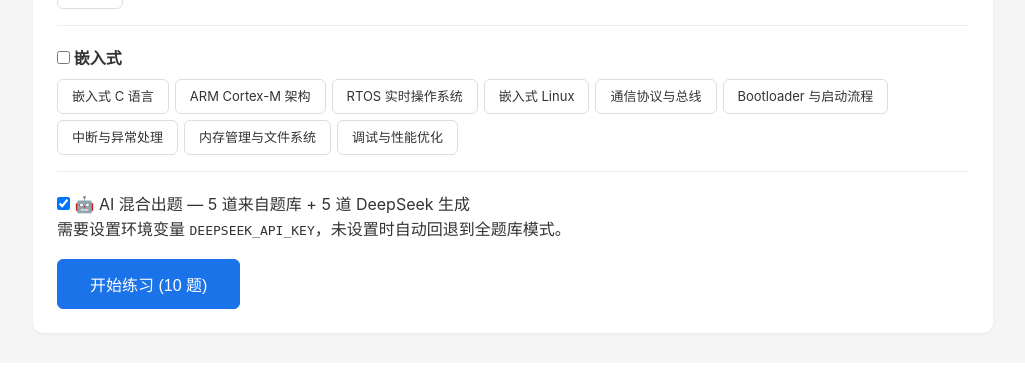
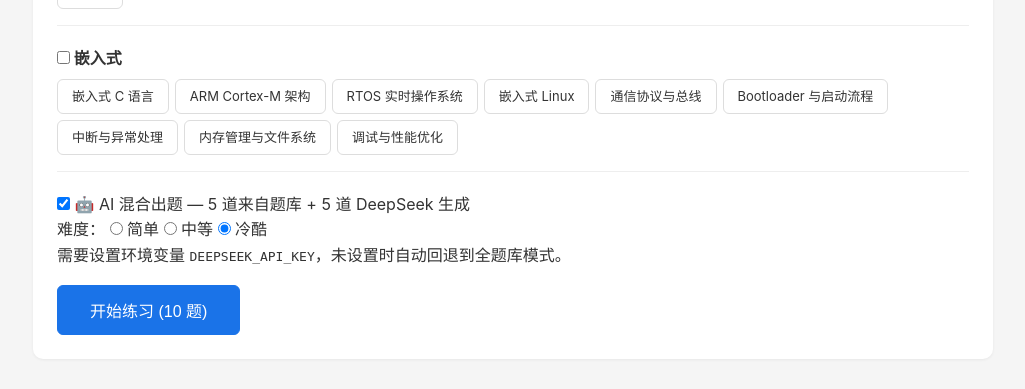
Before and after one commit to dj080808/toolset, a Flask app: page /skillset/practice in a window 1280 px wide. Shown: the part 1472-1861 px from the top of the page, without its empty margins (127-1152 px from the left). Before the commit the page ends 1807 px from the top, so only its background shows below. Run offline with Flask 3, Linux system fonts and the light colour scheme; data comes from the database, SQL or seed files in the repository.

Commit message:
增加出题难度

```diff
--- a/llm_utils.py
+++ b/llm_utils.py
@@ -25,17 +25,24 @@ def get_api_key():
     return ""
 
 
-def generate_questions(stack_names, count=5):
+def generate_questions(stack_names, count=5, difficulty="senior"):
     api_key = get_api_key()
     if not api_key:
         return [], {}
 
+    difficulty_prompts = {
+        "junior": "面向初级工程师（1-2年经验）。题目侧重基础概念、常用API、基本配置。答案要简单直接。",
+        "mid": "面向中级工程师（3-5年经验）。题目侧重原理理解、源码分析、性能调优。答案要有深度。",
+        "senior": "面向高级工程师（5年+经验）。题目侧重架构设计、底层原理、故障排查、技术选型。答案要有体系化思维和面试金句。",
+    }
+
     stacks_str = "、".join(stack_names)
+    diff_req = difficulty_prompts.get(difficulty, difficulty_prompts["senior"])
     prompt = f"""你是资深后端面试官。为以下技术栈生成{count}道面试题。
 
 技术栈: {stacks_str}
+{diff_req}
 
-要求: 题目有深度，答案包含核心知识点和面试金句。
 输出纯 JSON: {{"questions":[{{"title":"题目","answer":"答案"}}]}}"""
 
     try:
--- a/templates/skillset/practice_select.html
+++ b/templates/skillset/practice_select.html
@@ -39,6 +39,12 @@
                 <input type="checkbox" name="use_ai" value="1" checked>
                 🤖 AI 混合出题 — 5 道来自题库 + 5 道 DeepSeek 生成
             </label>
+            <div class="ai-difficulty">
+                <span>难度：</span>
+                <label><input type="radio" name="difficulty" value="junior"> 简单</label>
+                <label><input type="radio" name="difficulty" value="mid"> 中等</label>
+                <label><input type="radio" name="difficulty" value="senior" checked> 冷酷</label>
+            </div>
             <p class="ai-note">需要设置环境变量 <code>DEEPSEEK_API_KEY</code>，未设置时自动回退到全题库模式。</p>
         </div>
         <button type="submit" class="btn btn-primary btn-lg">开始练习 (10 题)</button>
--- a/tools/skillset/routes.py
+++ b/tools/skillset/routes.py
@@ -173,7 +173,7 @@ def practice_start():
                 ai_stack = Stack.create(1, "AI 出题", "AI 生成的面试题，收藏后可反复复习", 999)
             ai_sid = ai_stack["id"]
 
-            ai_raw, ai_usage = llm_utils.generate_questions(stack_names, ai_count)
+            ai_raw, ai_usage = llm_utils.generate_questions(stack_names, ai_count, difficulty)
             for i, aq in enumerate(ai_raw):
                 entry = Entry.create(ai_sid, aq["title"], aq["answer"], "AI生成", "interview")
                 ai_questions.append({
```
